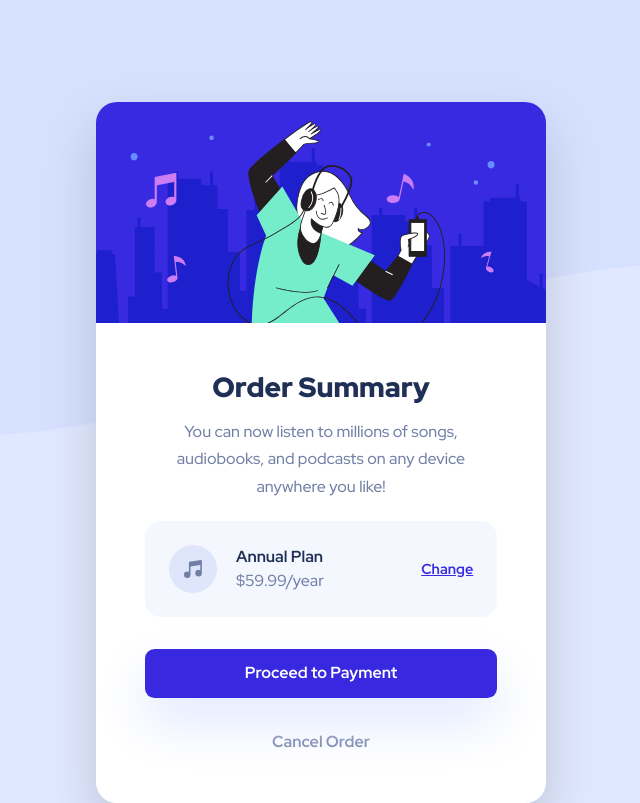
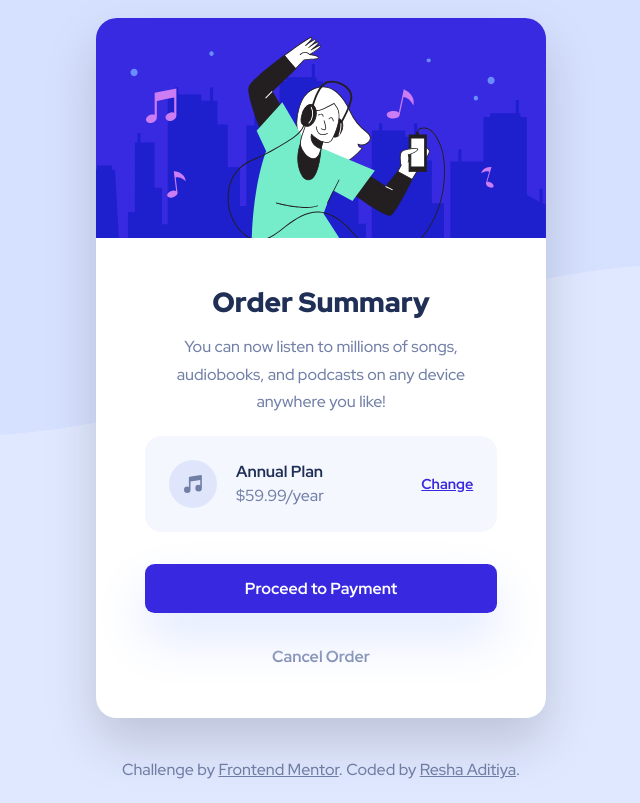
Before and after one commit to reshaditiya/frontendMentor-orderSummary, a plain HTML site: page index.html in a window 1280 px wide. Shown: the whole page, without its empty margins (319-959 px from the left). Drawn offline with nearby package versions, Linux system fonts and the light colour scheme.

Commit message:
position & attribution

```diff
--- a/index.html
+++ b/index.html
@@ -42,7 +42,7 @@
 			background-repeat: no-repeat;
 			background-position-x: center;
 		"
-		class="flex flex-col justify-center items-center bg-pale-blue mt-[6.4rem] text-desaturated-blue"
+		class="flex flex-col justify-center items-center h-screen bg-pale-blue text-desaturated-blue"
 	>
 		<div
 			class="w-[28.17rem] bg-white rounded-[1.3rem] overflow-hidden flex flex-col drop-shadow-2xl"
@@ -86,15 +86,18 @@
 				>
 			</div>
 		</div>
-<!--
-		<div class="mt-[5rem]">
+
+		<div class="mt-[2.5rem]">
 			Challenge by
 			<a
 				href="https://www.frontendmentor.io?ref=challenge"
 				target="_blank"
+				class="underline"
 				>Frontend Mentor</a
 			>. Coded by
-			<a href="https://reshaditiya.com" target="_blank">Resha Aditiya</a>.
-		</div> -->
+			<a href="https://reshaditiya.com" target="_blank" class="underline"
+				>Resha Aditiya</a
+			>.
+		</div>
 	</body>
 </html>
```
